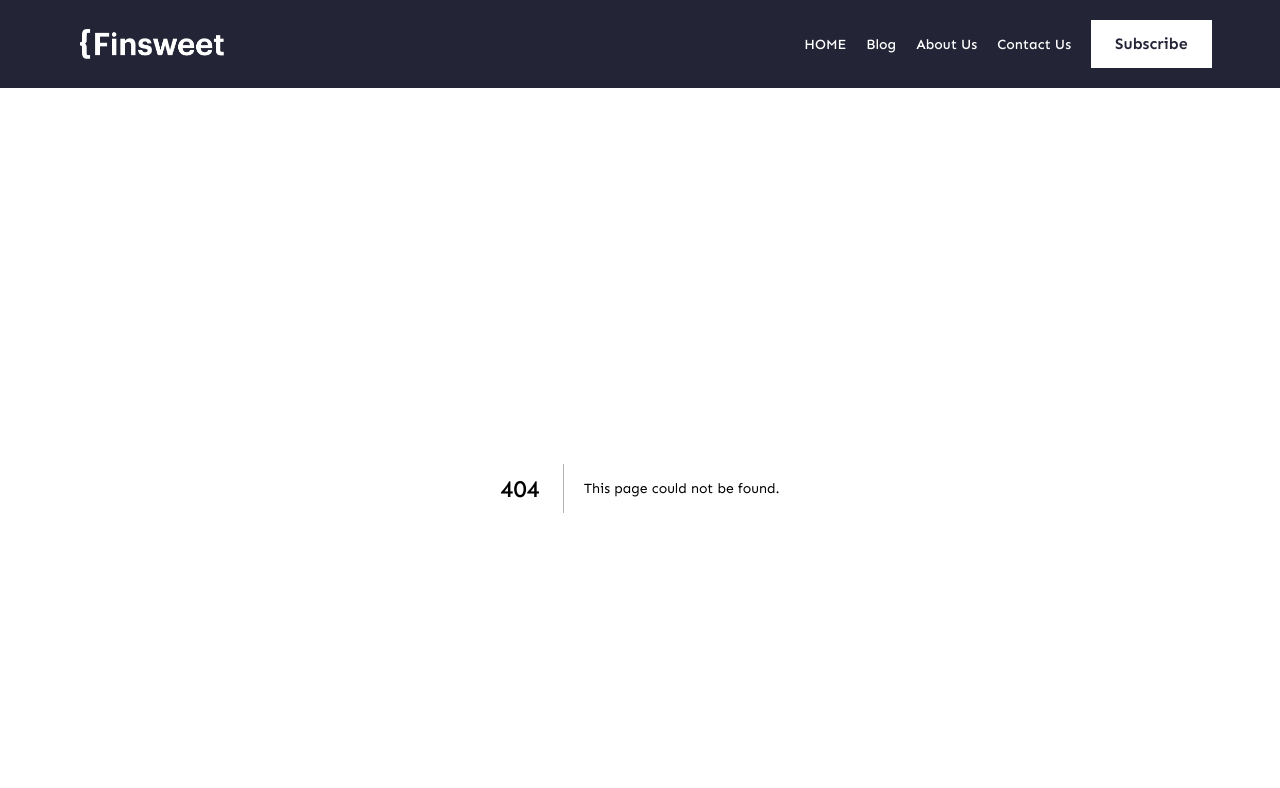
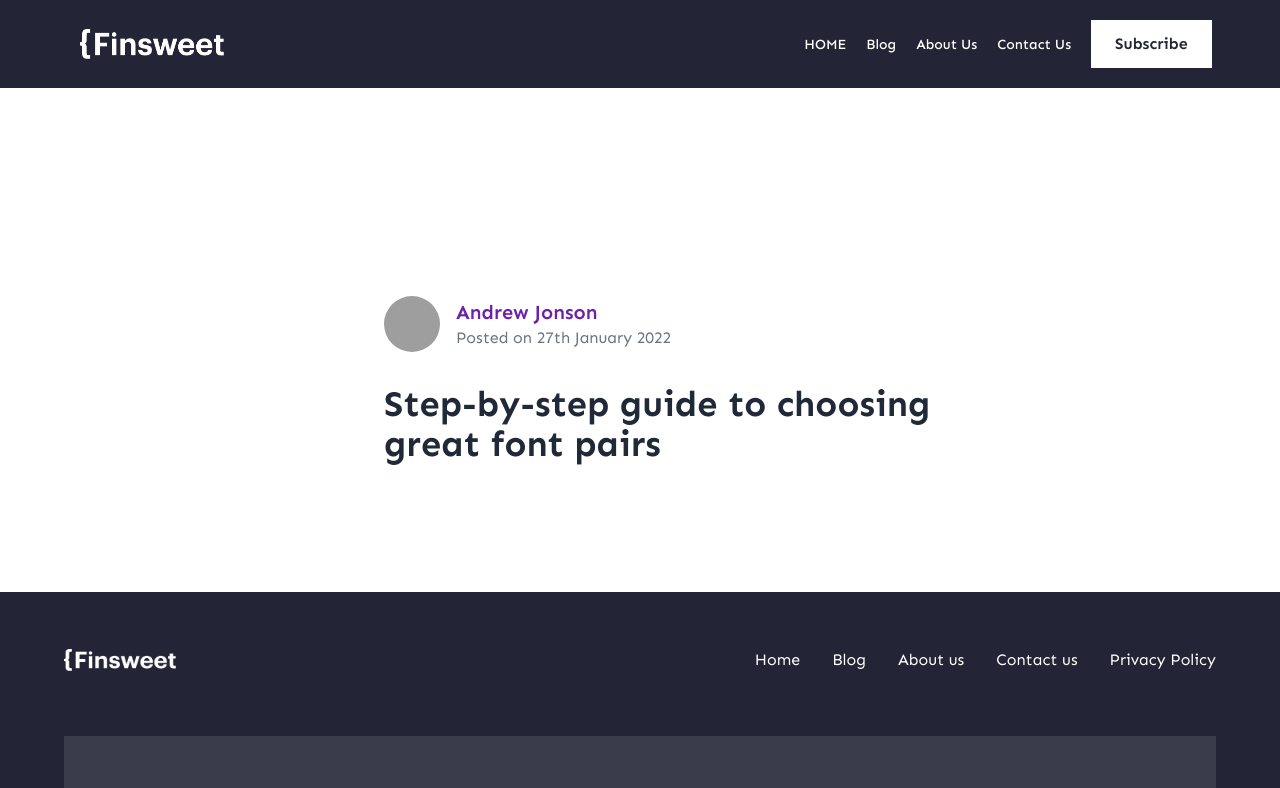
Before and after one commit to as-hsn/Next-Blog-Design, a Next.js app: page /blog-detail in a window 1280 px wide. Before the commit this address had no page. Shown: the top 788 px of the page. Built offline with nearby package versions, Linux system fonts and the light colour scheme; grey boxes are pictures that could not be loaded.

Commit message:
Added versel.json

```diff
--- /dev/null
+++ b/src/app/blog-detail/page.tsx
@@ -0,0 +1,10 @@
+import React from 'react'
+import Header from '../components/Blog-Detail/Header'
+
+function page() {
+  return (
+    <Header />
+  )
+}
+
+export default page
--- /dev/null
+++ b/src/app/components/Blog-Detail/Header.tsx
@@ -0,0 +1,33 @@
+import Image from "next/image";
+import React from "react";
+
+function Header() {
+  return (
+    <div className="pt-52 pl-[30vw]">
+      <div className="flex items-center mb-4 sm:mb-0">
+        <div>
+
+        </div>
+        <div className="relative w-14 h-14 flex-shrink-0">
+          <Image
+            src="/assets/testimonials/image.png"
+            alt="img ..."
+            fill
+            className="rounded-full object-cover"
+          />
+        </div>
+        <div className="ml-4 text-center sm:text-left">
+          <h5 className="text-xl text-purple-800 font-semibold">Andrew Jonson</h5>
+          <p className="text-gray-500">Posted on 27th January 2022</p>
+        </div>
+      </div>
+      <div>
+          <h3 className="lg:text-4xl mt-8 text-gray-800 font-bold max-w-[35rem]">
+          Step-by-step guide to choosing great font pairs
+          </h3>
+      </div>
+    </div>
+  );
+}
+
+export default Header;
```
